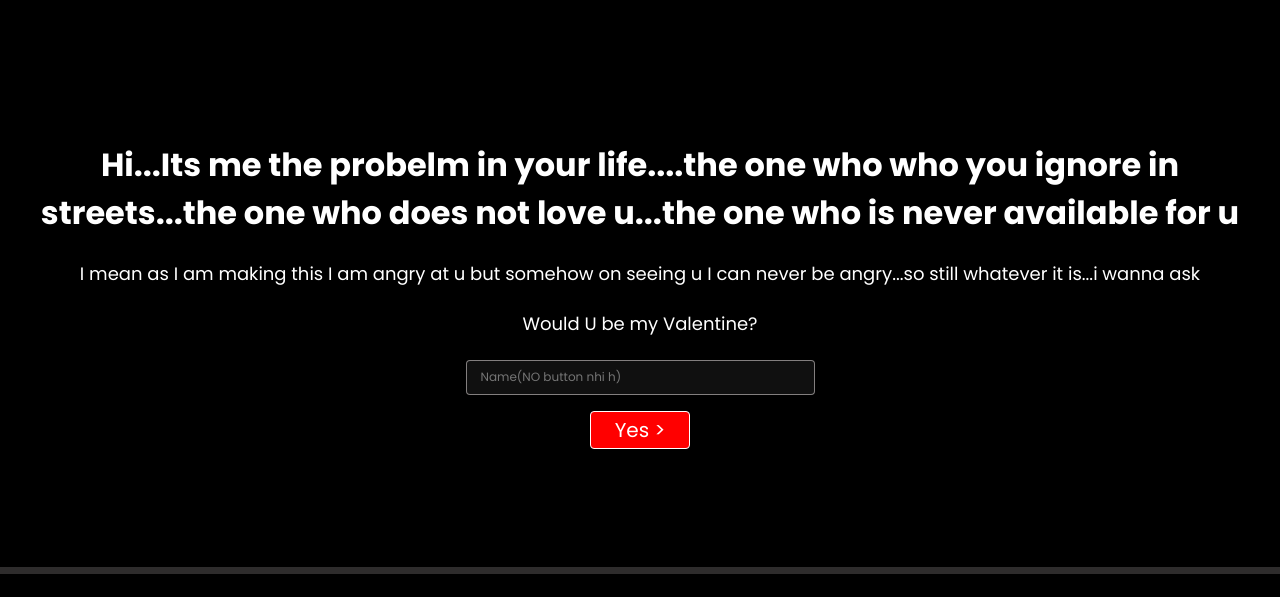
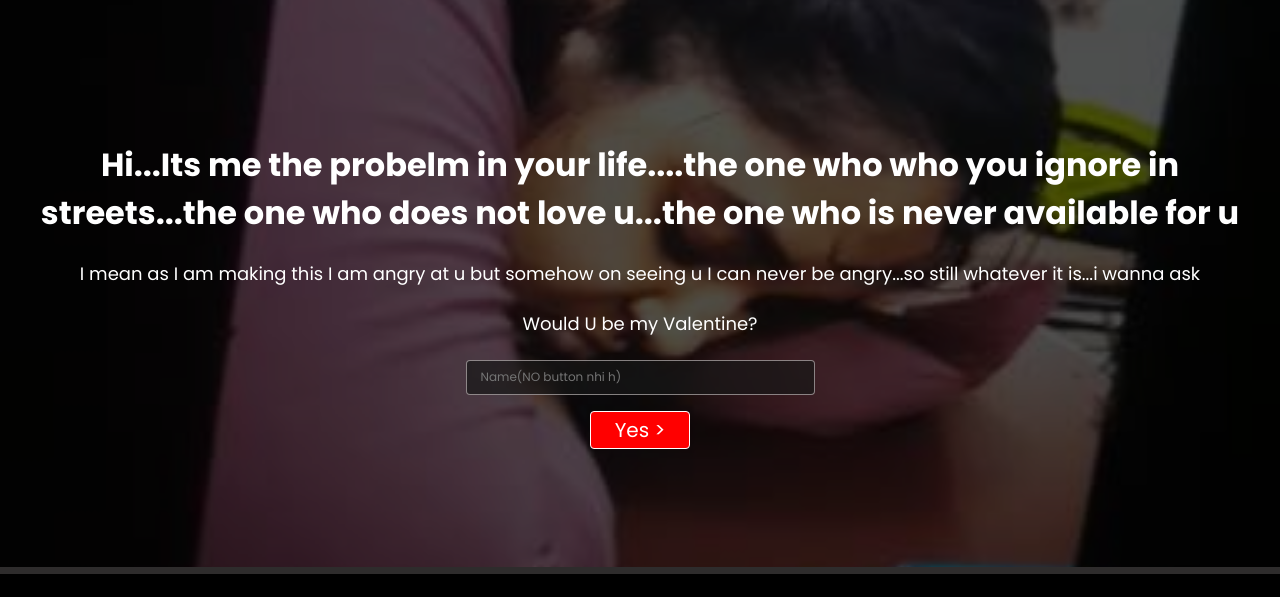
Before and after one commit to siddydeb/net, a plain HTML site: page index.html in a window 1280 px wide. Shown: the part 77-674 px from the top of the page. Drawn offline with Linux system fonts and the light colour scheme; files whose address does not match are found by name; a web font is replaced by a local one.

Commit message:
Update test.css

```diff
--- a/test.css
+++ b/test.css
@@ -11,7 +11,7 @@ body {
 }
 
 .main {
-    background-image: url("assets/1000155199.jpg");
+    background-image: url("https://github.com/siddydeb/net/blob/main/1000155199.jpg");
     background-position: center center;
     background-size: max(1200px, 100vw);
     background-repeat: no-repeat;
```
